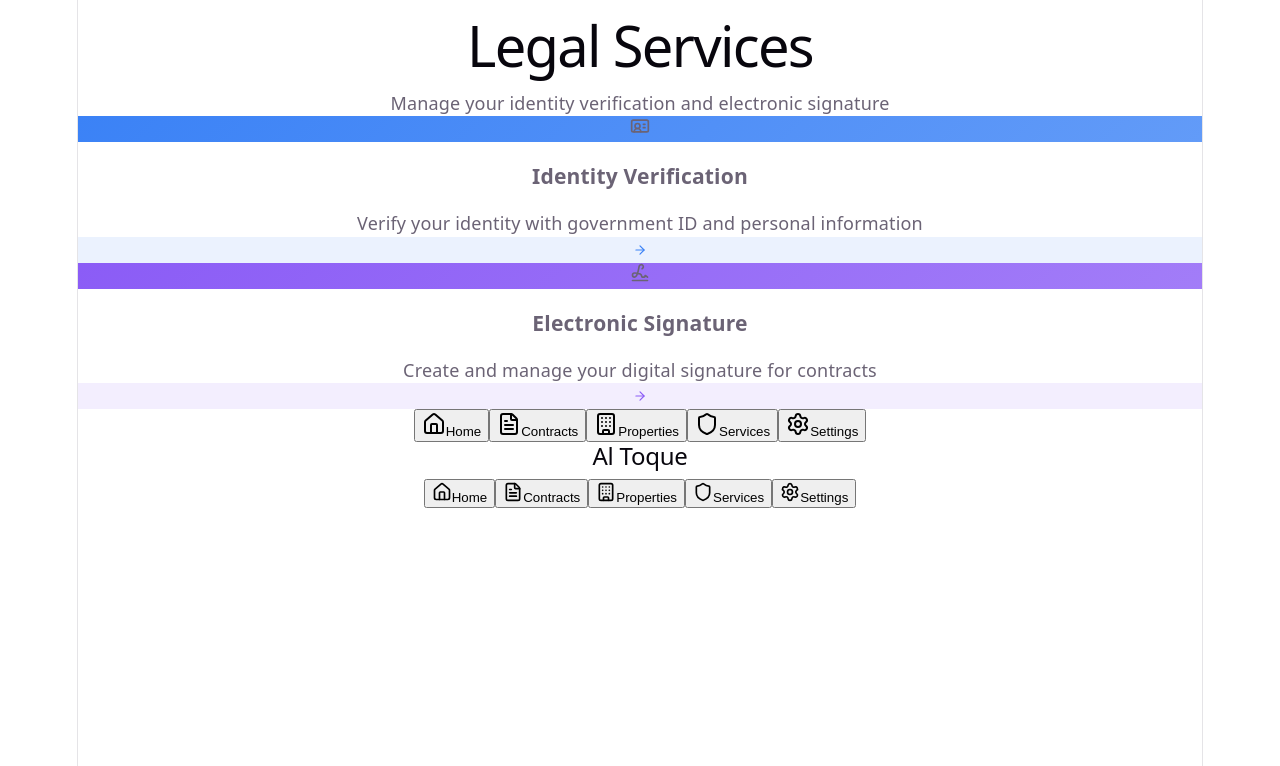
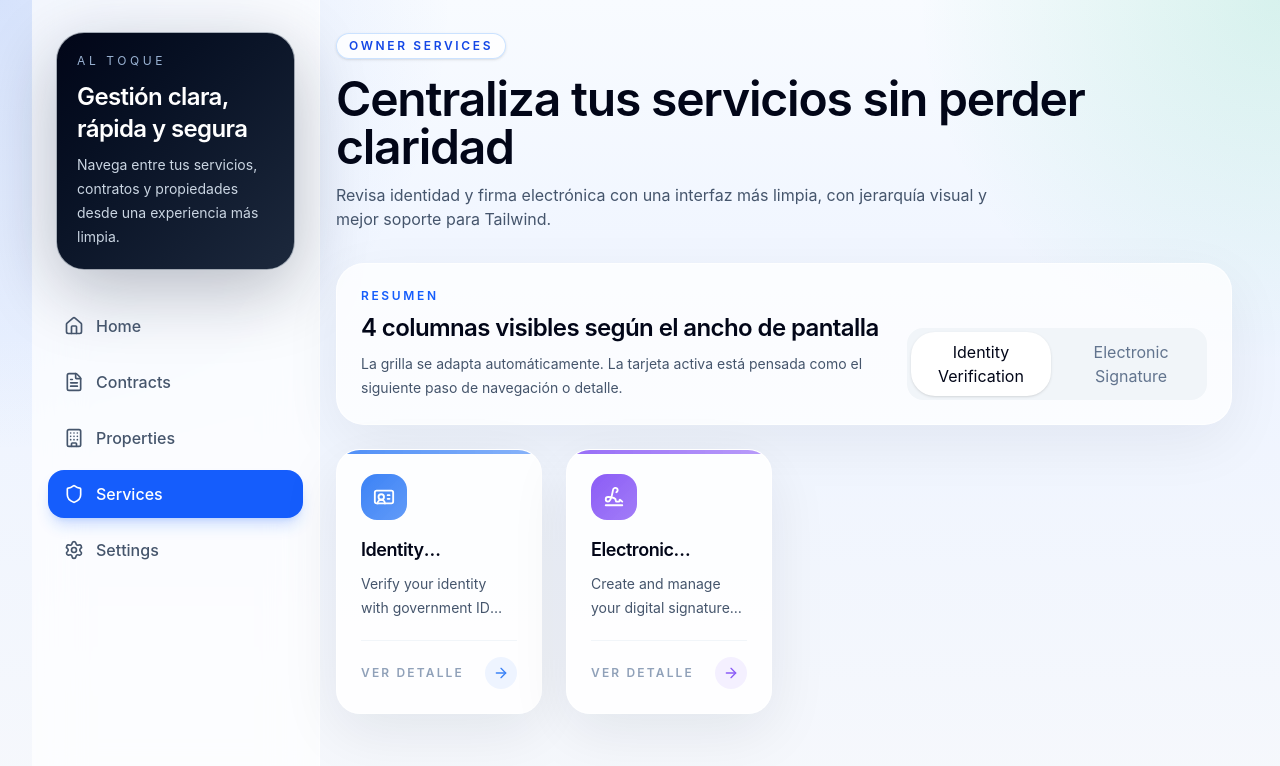
Before and after one commit to MisaelBohorquez27/Al-Toque-Front, a React (Vite) app: page / in a window 1280 px wide. Shown: the top 766 px of the page. Built offline with nearby package versions, Linux system fonts and the light colour scheme.

Commit message:
fixing tailwind

```diff
--- a/package.json
+++ b/package.json
@@ -17,6 +17,7 @@
   },
   "devDependencies": {
     "@eslint/js": "^10.0.1",
+    "@tailwindcss/vite": "^4.3.1",
     "@types/node": "^24.12.3",
     "@types/react": "^19.2.14",
     "@types/react-dom": "^19.2.3",
--- a/src/components/layout/home_layout.tsx
+++ b/src/components/layout/home_layout.tsx
@@ -23,15 +23,20 @@ export const HomeLayout: React.FC<HomeLayoutProps> = ({
   onBottomNavTapped,
 }) => {
   return (
-    <div className="min-h-screen bg-gray-50">
-      {/* Main Content */}
-      <main className="container-custom py-6 md:py-8 pb-24 md:pb-8">
-        {children}
-      </main>
+    <div className="min-h-screen bg-transparent text-slate-900">
+      <div className="mx-auto flex min-h-screen w-full max-w-[76rem] flex-col lg:flex-row">
+        <aside className="hidden lg:flex lg:w-72 lg:flex-col lg:border-r lg:border-white/60 lg:bg-white/70 lg:backdrop-blur-xl">
+          <div className="px-6 py-8">
+            <div className="rounded-[28px] border border-slate-200/70 bg-gradient-to-br from-slate-950 to-slate-800 p-5 text-white shadow-[0_20px_70px_rgba(15,23,42,0.28)]">
+              <p className="text-xs uppercase tracking-[0.3em] text-blue-200/80">Al Toque</p>
+              <h2 className="mt-3 text-2xl font-semibold tracking-tight text-white">Gestión clara, rápida y segura</h2>
+              <p className="mt-2 text-sm leading-6 text-slate-300">
+                Navega entre tus servicios, contratos y propiedades desde una experiencia más limpia.
+              </p>
+            </div>
+          </div>
 
-      {/* Bottom Navigation - Mobile */}
-      <div className="fixed bottom-0 left-0 right-0 bg-white border-t border-gray-200 md:hidden z-50">
-        <div className="flex justify-around items-center px-4 py-2">
+          <nav className="flex-1 px-4 pb-6 space-y-2">
             {navItems.map((item, index) => {
               const Icon = item.icon;
               const isSelected = selectedBottomNavIndex === index;
@@ -41,32 +46,30 @@ export const HomeLayout: React.FC<HomeLayoutProps> = ({
                   key={index}
                   onClick={() => onBottomNavTapped(index)}
                   className={clsx(
-                  'flex flex-col items-center py-2 px-3 rounded-lg transition-all duration-200',
+                    'flex w-full items-center gap-3 rounded-2xl px-4 py-3 text-left transition-all duration-200',
                     isSelected
-                    ? 'text-primary'
-                    : 'text-gray-400 hover:text-gray-600'
+                      ? 'bg-blue-600 text-white shadow-lg shadow-blue-600/20'
+                      : 'text-slate-600 hover:bg-slate-100'
                   )}
                 >
-                <Icon
-                  size={24}
-                  className={clsx(
-                    'transition-transform',
-                    isSelected && 'scale-110'
-                  )}
-                />
-                <span className="text-xs mt-1">{item.label}</span>
+                  <Icon size={20} />
+                  <span className="font-medium">{item.label}</span>
                 </button>
               );
             })}
+          </nav>
+        </aside>
+
+        <main className="flex-1 pb-24 lg:pb-8">
+          <div className="container-custom py-6 md:py-8">
+            {children}
           </div>
+        </main>
       </div>
 
-      {/* Side Navigation - Desktop (optional) */}
-      <div className="hidden md:fixed md:left-0 md:top-0 md:bottom-0 md:w-64 md:bg-white md:border-r md:border-gray-200 md:flex md:flex-col">
-        <div className="p-6">
-          <h2 className="text-xl font-bold text-text-primary">Al Toque</h2>
-        </div>
-        <nav className="flex-1 px-4 space-y-2">
+      {/* Bottom Navigation - Mobile */}
+      <div className="fixed bottom-0 left-0 right-0 z-50 border-t border-white/70 bg-white/85 backdrop-blur-xl lg:hidden">
+        <div className="flex items-center justify-around px-2 py-2">
           {navItems.map((item, index) => {
             const Icon = item.icon;
             const isSelected = selectedBottomNavIndex === index;
@@ -76,18 +79,16 @@ export const HomeLayout: React.FC<HomeLayoutProps> = ({
                 key={index}
                 onClick={() => onBottomNavTapped(index)}
                 className={clsx(
-                  'w-full flex items-center space-x-3 px-4 py-3 rounded-lg transition-all duration-200',
-                  isSelected
-                    ? 'bg-primary/10 text-primary font-medium'
-                    : 'text-gray-600 hover:bg-gray-50'
+                  'flex flex-col items-center rounded-2xl px-3 py-2 transition-all duration-200',
+                  isSelected ? 'text-blue-600' : 'text-slate-400 hover:text-slate-600'
                 )}
               >
-                <Icon size={20} />
-                <span>{item.label}</span>
+                <Icon size={23} className={clsx('transition-transform', isSelected && 'scale-110')} />
+                <span className="mt-1 text-[11px] font-medium">{item.label}</span>
               </button>
             );
           })}
-        </nav>
+        </div>
       </div>
     </div>
   );
--- a/src/components/service_card.tsx
+++ b/src/components/service_card.tsx
@@ -8,38 +8,42 @@ export const ServiceCard: React.FC<ServiceCardProps> = ({ item }) => {
   return (
     <div
       onClick={item.onTap}
-      className="group bg-white rounded-2xl border border-gray-200 shadow-sm hover:shadow-md transition-all duration-300 cursor-pointer animate-slide-up"
+      className="group relative cursor-pointer overflow-hidden rounded-[24px] border border-white/80 bg-white/85 shadow-[0_18px_60px_rgba(15,23,42,0.08)] transition-all duration-300 hover:-translate-y-1 hover:shadow-[0_24px_70px_rgba(37,99,235,0.14)] animate-slide-up backdrop-blur-xl"
     >
-      <div className="p-4 md:p-5 h-full flex flex-col">
-        {/* Icon with gradient background */}
+      <div
+        className="absolute inset-x-0 top-0 h-1 opacity-90"
+        style={{ background: `linear-gradient(90deg, ${item.color}, ${item.color}aa)` }}
+      />
+
+      <div className="flex h-full flex-col p-5 md:p-6">
         <div
-          className="inline-flex p-2.5 rounded-xl w-fit transition-transform group-hover:scale-105"
+          className="inline-flex w-fit rounded-2xl p-3 transition-transform group-hover:scale-105"
           style={{
             background: `linear-gradient(135deg, ${item.color}, ${item.color}cc)`,
           }}
         >
-          <IconComponent size={20} className="text-white" />
+          <IconComponent size={22} className="text-white" />
         </div>
 
-        <div className="mt-3 md:mt-4 flex-1">
-          {/* Title */}
-          <h3 className="text-sm md:text-base font-bold text-text-primary tracking-tight mb-1.5 line-clamp-1">
+        <div className="mt-4 flex-1">
+          <h3 className="mb-2 line-clamp-1 text-base font-semibold tracking-tight text-slate-950 md:text-lg">
             {item.title}
           </h3>
 
-          {/* Description */}
-          <p className="text-xs text-text-secondary leading-relaxed line-clamp-2">
+          <p className="line-clamp-2 text-sm leading-6 text-slate-600">
             {item.description}
           </p>
         </div>
 
-        {/* Arrow indicator */}
-        <div className="mt-3 flex justify-end">
+        <div className="mt-5 flex items-center justify-between border-t border-slate-100 pt-4">
+          <span className="text-xs font-semibold uppercase tracking-[0.18em] text-slate-400">
+            Ver detalle
+          </span>
           <div
-            className="p-1.5 rounded-lg transition-all group-hover:scale-110"
-            style={{ backgroundColor: `${item.color}1a` }}
+            className="rounded-xl p-2 transition-all group-hover:scale-110"
+            style={{ backgroundColor: `${item.color}15` }}
           >
-            <ArrowRight size={14} style={{ color: item.color }} />
+            <ArrowRight size={16} style={{ color: item.color }} />
           </div>
         </div>
       </div>
--- a/src/components/ui/header.tsx
+++ b/src/components/ui/header.tsx
@@ -2,12 +2,15 @@ import React from 'react';
 
 export const Header: React.FC = () => {
   return (
-    <div className="mb-6 md:mb-8 animate-fade-in">
-      <h1 className="text-2xl md:text-3xl lg:text-4xl font-extrabold text-text-primary tracking-tight">
-        Legal Services
+    <div className="animate-fade-in mb-6 md:mb-8">
+      <div className="inline-flex items-center gap-2 rounded-full border border-blue-200/80 bg-white/80 px-3 py-1 text-xs font-semibold uppercase tracking-[0.22em] text-blue-700 shadow-sm backdrop-blur">
+        Owner Services
+      </div>
+      <h1 className="mt-4 text-3xl font-semibold tracking-tight text-slate-950 md:text-4xl lg:text-5xl">
+        Centraliza tus servicios sin perder claridad
       </h1>
-      <p className="text-sm md:text-base text-text-secondary mt-2">
-        Manage your identity verification and electronic signature
+      <p className="mt-3 max-w-2xl text-sm leading-6 text-slate-600 md:text-base">
+        Revisa identidad y firma electrónica con una interfaz más limpia, con jerarquía visual y mejor soporte para Tailwind.
       </p>
     </div>
   );
--- a/src/index.css
+++ b/src/index.css
@@ -1,111 +1,118 @@
+@import "tailwindcss";
+
 :root {
-  --text: #6b6375;
-  --text-h: #08060d;
-  --bg: #fff;
-  --border: #e5e4e7;
-  --code-bg: #f4f3ec;
-  --accent: #aa3bff;
-  --accent-bg: rgba(170, 59, 255, 0.1);
-  --accent-border: rgba(170, 59, 255, 0.5);
-  --social-bg: rgba(244, 243, 236, 0.5);
-  --shadow:
-    rgba(0, 0, 0, 0.1) 0 10px 15px -3px, rgba(0, 0, 0, 0.05) 0 4px 6px -2px;
-
-  --sans: system-ui, 'Segoe UI', Roboto, sans-serif;
-  --heading: system-ui, 'Segoe UI', Roboto, sans-serif;
-  --mono: ui-monospace, Consolas, monospace;
-
-  font: 18px/145% var(--sans);
-  letter-spacing: 0.18px;
-  color-scheme: light dark;
-  color: var(--text);
-  background: var(--bg);
+  --bg: #f4f7fb;
+  --surface: rgba(255, 255, 255, 0.78);
+  --surface-solid: #ffffff;
+  --surface-border: rgba(15, 23, 42, 0.08);
+  --text-main: #0f172a;
+  --text-muted: #64748b;
+  --brand: #2563eb;
+  --brand-soft: rgba(37, 99, 235, 0.12);
+  --success: #10b981;
+  --shadow-soft: 0 18px 60px rgba(15, 23, 42, 0.08);
+  --radius-xl: 24px;
+  --radius-lg: 20px;
+  --radius-md: 16px;
+  --container-width: 76rem;
+  color-scheme: light;
+  font-family: Inter, ui-sans-serif, system-ui, sans-serif;
+  font-size: 16px;
+  line-height: 1.5;
+  font-weight: 400;
+  color: var(--text-main);
+  background:
+    radial-gradient(circle at top left, rgba(37, 99, 235, 0.16), transparent 30%),
+    radial-gradient(circle at top right, rgba(16, 185, 129, 0.14), transparent 24%),
+    linear-gradient(180deg, #f8fbff 0%, #eef4ff 42%, #f6f8fc 100%);
   font-synthesis: none;
   text-rendering: optimizeLegibility;
   -webkit-font-smoothing: antialiased;
   -moz-osx-font-smoothing: grayscale;
-
-  @media (max-width: 1024px) {
-    font-size: 16px;
-  }
 }
 
-@media (prefers-color-scheme: dark) {
-  :root {
-    --text: #9ca3af;
-    --text-h: #f3f4f6;
-    --bg: #16171d;
-    --border: #2e303a;
-    --code-bg: #1f2028;
-    --accent: #c084fc;
-    --accent-bg: rgba(192, 132, 252, 0.15);
-    --accent-border: rgba(192, 132, 252, 0.5);
-    --social-bg: rgba(47, 48, 58, 0.5);
-    --shadow:
-      rgba(0, 0, 0, 0.4) 0 10px 15px -3px, rgba(0, 0, 0, 0.25) 0 4px 6px -2px;
-  }
-
-  #social .button-icon {
-    filter: invert(1) brightness(2);
-  }
-}
-
-#root {
-  width: 1126px;
-  max-width: 100%;
-  margin: 0 auto;
-  text-align: center;
-  border-inline: 1px solid var(--border);
-  min-height: 100svh;
-  display: flex;
-  flex-direction: column;
-  box-sizing: border-box;
+html {
+  scroll-behavior: smooth;
 }
 
 body {
   margin: 0;
+  min-width: 320px;
+  min-height: 100vh;
 }
 
-h1,
-h2 {
-  font-family: var(--heading);
-  font-weight: 500;
-  color: var(--text-h);
+button,
+input,
+textarea,
+select {
+  font: inherit;
 }
 
-h1 {
-  font-size: 56px;
-  letter-spacing: -1.68px;
-  margin: 32px 0;
-  @media (max-width: 1024px) {
-    font-size: 36px;
-    margin: 20px 0;
+#root {
+  min-height: 100vh;
+}
+
+.container-custom {
+  width: min(100%, var(--container-width));
+  margin-inline: auto;
+  padding-inline: 1rem;
+}
+
+.text-primary {
+  color: var(--brand);
+}
+
+.text-text-primary {
+  color: var(--text-main);
+}
+
+.text-text-secondary {
+  color: var(--text-muted);
+}
+
+.bg-primary {
+  background-color: var(--brand);
+}
+
+.animate-fade-in {
+  animation: fade-in 420ms ease-out both;
+}
+
+.animate-slide-up {
+  animation: slide-up 520ms cubic-bezier(0.2, 0.8, 0.2, 1) both;
+}
+
+@keyframes fade-in {
+  from {
+    opacity: 0;
+    transform: translateY(8px);
+  }
+
+  to {
+    opacity: 1;
+    transform: translateY(0);
   }
 }
-h2 {
-  font-size: 24px;
-  line-height: 118%;
-  letter-spacing: -0.24px;
-  margin: 0 0 8px;
-  @media (max-width: 1024px) {
-    font-size: 20px;
+
+@keyframes slide-up {
+  from {
+    opacity: 0;
+    transform: translateY(18px) scale(0.985);
+  }
+
+  to {
+    opacity: 1;
+    transform: translateY(0) scale(1);
   }
 }
-p {
-  margin: 0;
+
+@media (prefers-reduced-motion: reduce) {
+  *,
+  *::before,
+  *::after {
+    animation-duration: 0.01ms !important;
+    animation-iteration-count: 1 !important;
+    transition-duration: 0.01ms !important;
+    scroll-behavior: auto !important;
+  }
 }
-
-code,
-.counter {
-  font-family: var(--mono);
-  display: inline-flex;
-  border-radius: 4px;
-  color: var(--text-h);
-}
-
-code {
-  font-size: 15px;
-  line-height: 135%;
-  padding: 4px 8px;
-  background: var(--code-bg);
-}
--- a/src/pages/owner_services.tsx
+++ b/src/pages/owner_services.tsx
@@ -9,6 +9,7 @@ import { ServiceCard } from '../components/service_card';
 
 export const OwnerServices: React.FC = () => {
   const [columns, setColumns] = useState(2);
+  const [activeServiceId, setActiveServiceId] = useState<string>('identity');
 
   useEffect(() => {
     const handleResize = () => {
@@ -21,12 +22,14 @@ export const OwnerServices: React.FC = () => {
   }, []);
 
   const handleIdentityVerification = () => {
+    setActiveServiceId('identity');
     console.log('Navigate to Identity Verification');
     // Aquí iría la navegación
     alert('Navigate to Identity Verification');
   };
 
   const handleElectronicSignature = () => {
+    setActiveServiceId('signature');
     console.log('Navigate to Electronic Signature');
     // Aquí iría la navegación
     alert('Navigate to Electronic Signature Contract');
@@ -100,6 +103,40 @@ export const OwnerServices: React.FC = () => {
       <div className="animate-fade-in">
         <Header />
 
+        <section className="mb-6 rounded-[28px] border border-white/70 bg-white/75 p-5 shadow-[0_18px_60px_rgba(15,23,42,0.06)] backdrop-blur-xl md:p-6">
+          <div className="flex flex-col gap-4 md:flex-row md:items-end md:justify-between">
+            <div>
+              <p className="text-xs font-semibold uppercase tracking-[0.22em] text-blue-600">Resumen</p>
+              <h2 className="mt-2 text-xl font-semibold tracking-tight text-slate-950 md:text-2xl">
+                {columns} columnas visibles según el ancho de pantalla
+              </h2>
+              <p className="mt-2 max-w-2xl text-sm leading-6 text-slate-600">
+                La grilla se adapta automáticamente. La tarjeta activa está pensada como el siguiente paso de navegación o detalle.
+              </p>
+            </div>
+
+            <div className="flex gap-2 rounded-2xl bg-slate-100 p-1">
+              {services.map((service) => {
+                const isActive = activeServiceId === service.id;
+
+                return (
+                  <button
+                    key={service.id}
+                    type="button"
+                    onClick={() => setActiveServiceId(service.id)}
+                    className={clsx(
+                      'rounded-xl px-4 py-2 text-sm font-medium transition-all',
+                      isActive ? 'bg-white text-slate-950 shadow-sm' : 'text-slate-500 hover:text-slate-800'
+                    )}
+                  >
+                    {service.title}
+                  </button>
+                );
+              })}
+            </div>
+          </div>
+        </section>
+
         <div className={clsx('grid gap-4 md:gap-6', getGridCols())}>
           {services.map((service, index) => (
             <div
--- a/vite.config.ts
+++ b/vite.config.ts
@@ -1,9 +1,10 @@
 import { defineConfig } from 'vite'
 import react from '@vitejs/plugin-react'
+import tailwindcss from '@tailwindcss/vite'
 
 // https://vite.dev/config/
 export default defineConfig({
-  plugins: [react()],
+  plugins: [react(), tailwindcss()],
   server: {
     port: 3000,
     open: true,
```
Also changed, not shown: 1 other file (tests, documents, lock files or other folders). Lines whose indentation alone changed are shown as unchanged.
